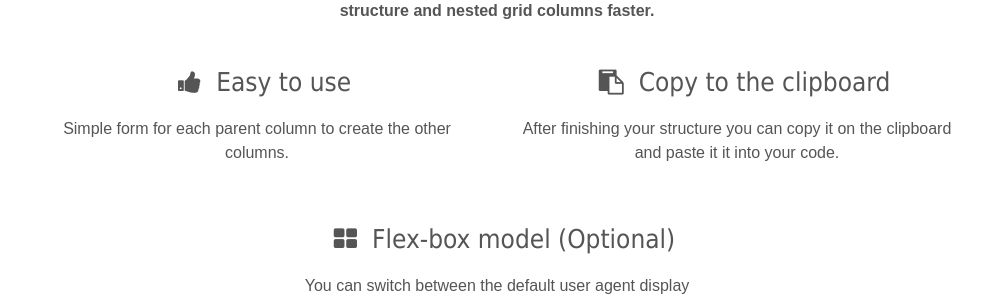
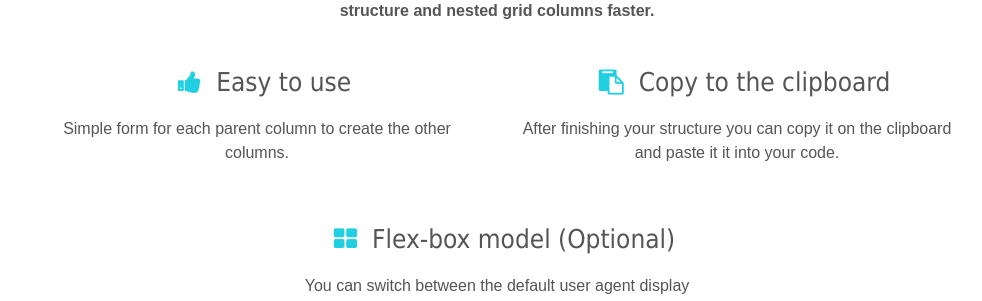
Before and after one commit to mahmoudZakaria90/u-build, a website: page public/index.html in a window 1280 px wide. Shown: the part 301-602 px from the top of the page, without its empty margins (143-1125 px from the left). Drawn offline with Linux system fonts and the light colour scheme.

Commit message:
update the content

```diff
--- a/src/sass/en/_general.sass
+++ b/src/sass/en/_general.sass
@@ -102,6 +102,7 @@ table
 	margin: 0 $reg 0
 	text-decoration: none
 	font-size: 2.5rem
+	color: $second-color
 
 label
 	font-weight: normal
```
Also changed, not shown: public/css/style-en.css.
